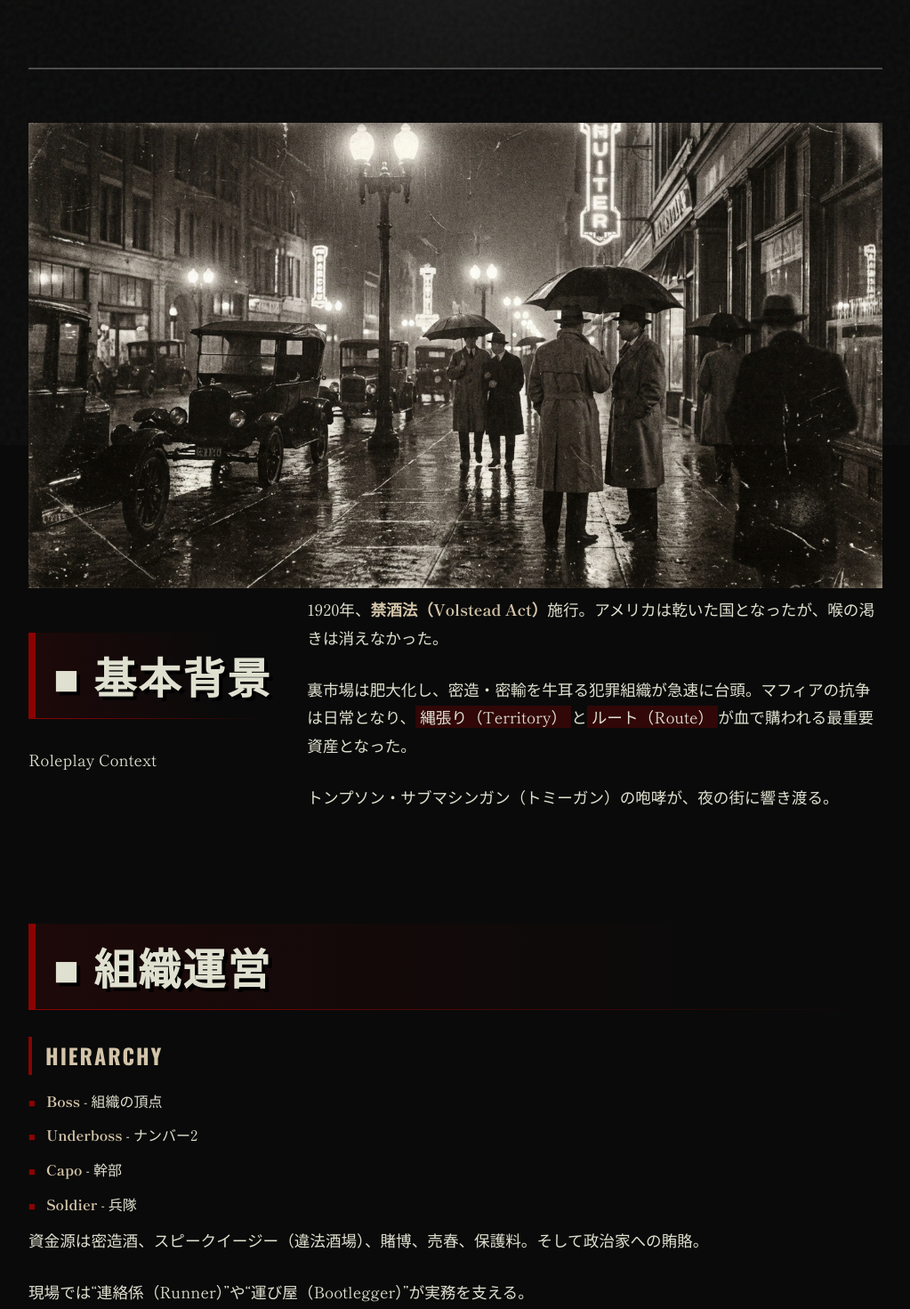
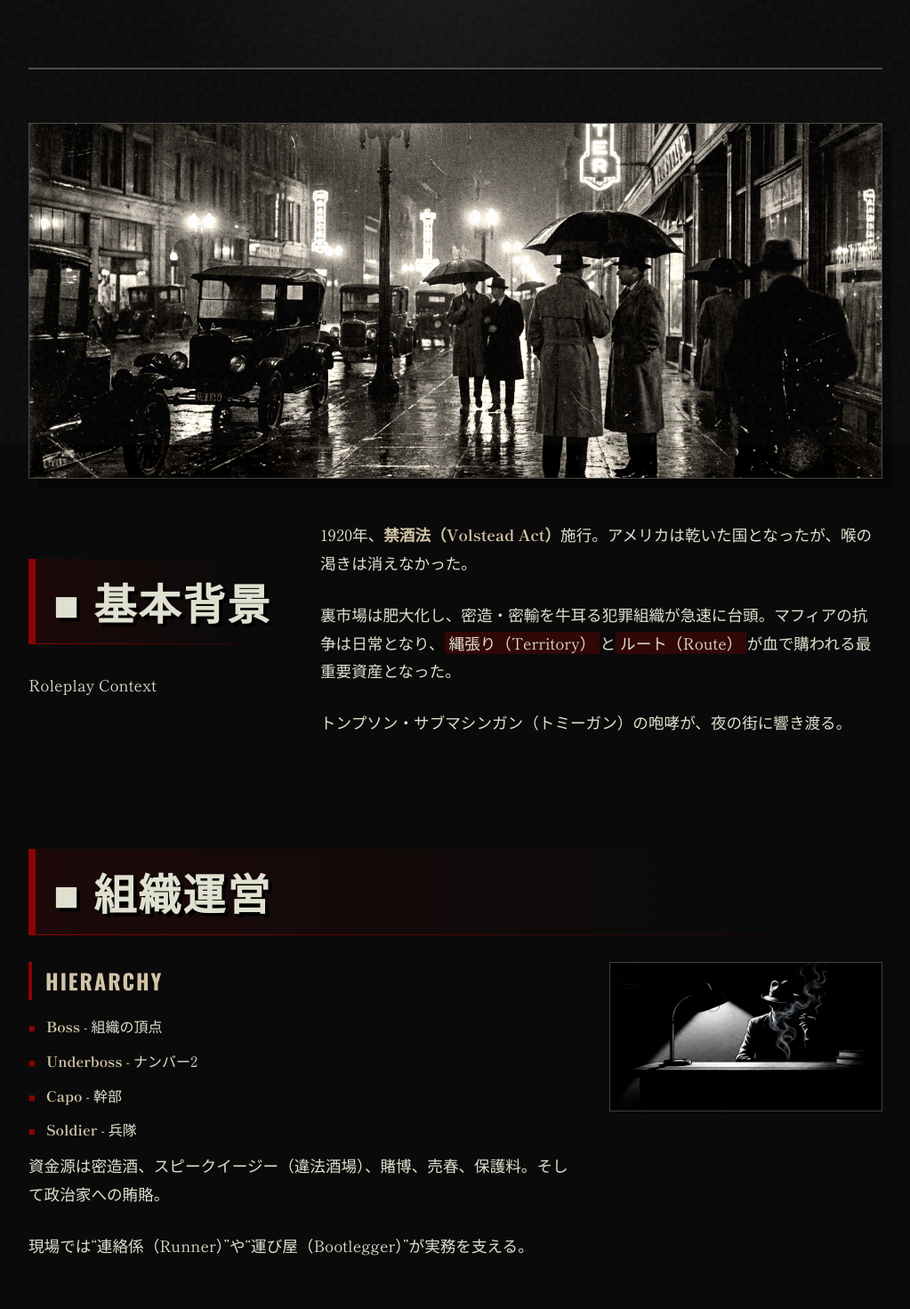
Before and after one commit to pa-mu-da/a_duet_steel, a plain HTML site: page settei/index.html in a window 1280 px wide. Shown: the part 300-1771 px from the top of the page at 89% size, without its empty margins (128-1151 px from the left). Drawn offline with nearby package versions, Linux system fonts and the light colour scheme.

Commit message:
Add files via upload

```diff
--- a/settei/style.css
+++ b/settei/style.css
@@ -152,7 +152,45 @@ section {
 .image-container img {
     width: 100%;
     height: auto;
+    filter: sepia(30%) contrast(120%) grayscale(50%);
+    border: 1px solid var(--secondary-color);
+    box-shadow: 10px 10px 0px rgba(0, 0, 0, 0.5);
+    transition: filter 0.3s;
+}
+
+.image-container img:hover {
+    filter: sepia(0%) contrast(100%) grayscale(0%);
+}
+
+.image-container.top-image {
+    margin-bottom: 40px;
+    width: 100%;
+}
+
+.image-container.top-image img {
+    max-height: 400px;
+    object-fit: cover;
+    width: 100%;
+}
+
+.intro-header {
+    flex: 0 0 30%;
+    min-width: 250px;
+}
+
+/* Grid Layout */
+.grid-layout {
+    display: grid;
+    grid-template-columns: 1fr 1fr;
     gap: 40px;
+}
+
+.organization-section .grid-layout {
+    grid-template-columns: 2fr 1fr;
+}
+
+.details-section .grid-layout {
+    grid-template-columns: 1fr 2fr;
 }
 
 .img-col img {
```
